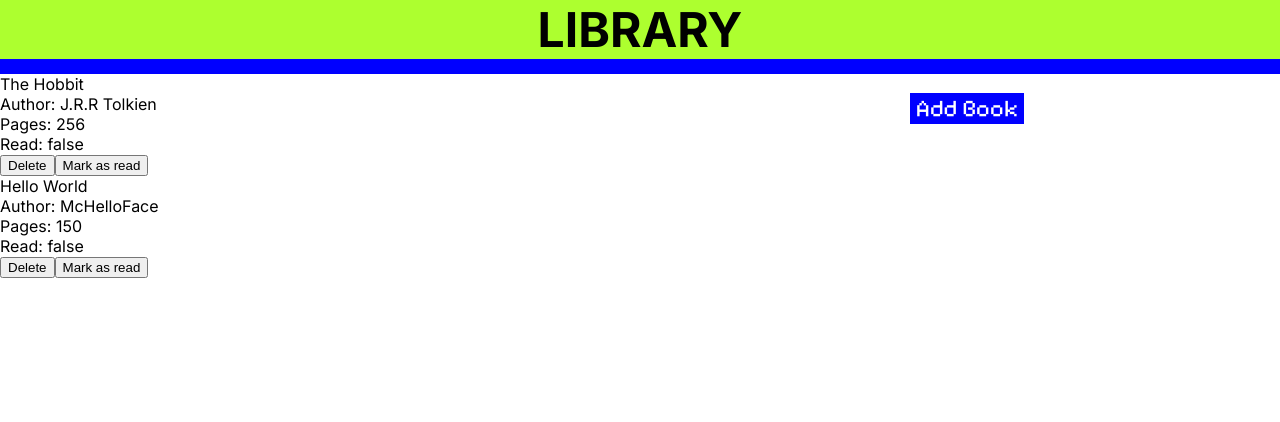
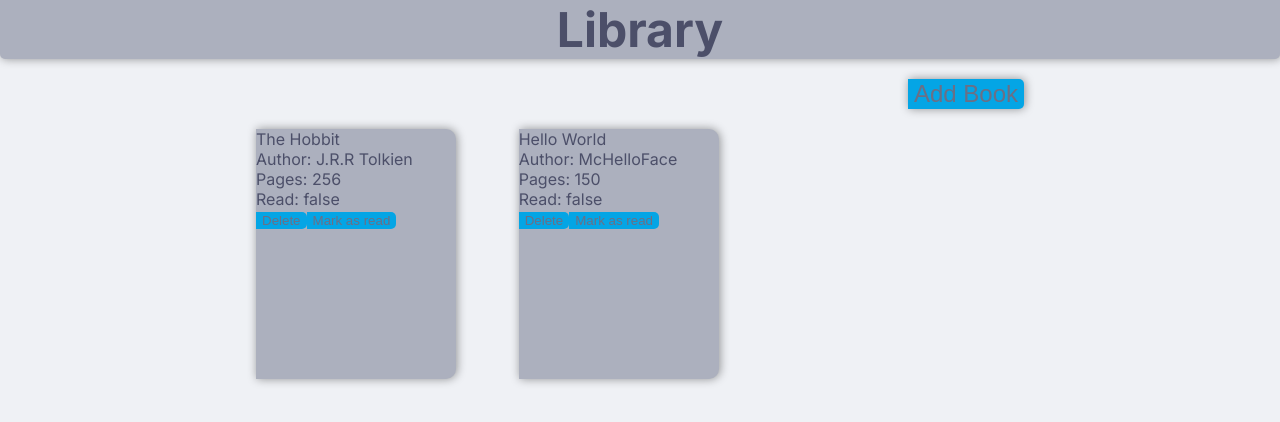
Before and after one commit to jkk290/library, a plain HTML site: page index.html in a window 1280 px wide. Drawn offline with Linux system fonts and the light colour scheme.

Commit message:
Add styling to book cards

```diff
--- a/index.html
+++ b/index.html
@@ -7,7 +7,7 @@
     <title>Library</title>
 </head>
 <body>
-    <div id="header-title">LIBRARY</div>
+    <div id="header-title">Library</div>
 
     <div id="content-container">
 
--- a/style.css
+++ b/style.css
@@ -1,20 +1,31 @@
 @import url('https://fonts.googleapis.com/css2?family=Inter:ital,opsz,wght@0,14..32,100..900;1,14..32,100..900&display=swap');
 
-@import url('https://fonts.googleapis.com/css2?family=Inter:ital,opsz,wght@0,14..32,100..900;1,14..32,100..900&family=Pixelify+Sans:wght@400..700&display=swap');
+:root {
+    --main-color: #eff1f5;
+    --sub-color: #acb0be;
+    --accent-color: #04a5e5;
+    --text-color: #4c4f69;
+    --subtext-color: #6c6f85;
+}
 
 body {
     padding: 0;
     margin: 0;
     font-size: 16px;
     font-family: Inter, sans-serif;
+    color: var(--text-color);
+    background-color: var(--main-color);
 }
 
 #header-title {
     font-size: 3rem;
     font-weight: bold;
-    background-color: greenyellow;
+    background-color: var(--sub-color);
     text-align: center;
-    border-bottom: solid 15px blue;
+    border-bottom-left-radius: 5px;
+    border-bottom-right-radius: 5px;
+    box-shadow: 1px 0 10px rgba(0, 0, 0, 0.4);
+    margin-bottom: 20px;
 }
 
 #content-container {
@@ -31,10 +42,39 @@ body {
 }
 
 #add-book-container button {
-    font-family: 'Pixelify Sans';
     font-size: 1.5rem;
-    color: white;
-    background-color: blue;
+    color: var(--subtext-color);
+    background-color: var(--accent-color);
     border-style: none;
+    border-top-right-radius: 5px;
+    border-bottom-right-radius: 5px;
+    box-shadow: 1px 0 10px rgba(0, 0, 0, 0.4);
+    margin-bottom: 20px;
+}
 
+#books-container {
+    grid-column: 2;
+    grid-row: 2;
+    display: grid;
+    grid-template-columns: repeat(3, 1fr);
+    gap: 20px;
 }
+
+.book-card {
+    background-color: var(--sub-color);
+    color: var(--text-color);
+    box-shadow: 1px 0 10px rgba(0, 0, 0, 0.4);
+    border-left: 5px, solid, var(--accent-color);
+    border-top-right-radius: 10px;
+    border-bottom-right-radius: 10px;
+    height: 250px;
+    width: 200px;
+}
+
+.book-card button {
+    color: var(--subtext-color);
+    background-color: var(--accent-color);
+    border-style: none;
+    border-top-right-radius: 5px;
+    border-bottom-right-radius: 5px;
+}
```
